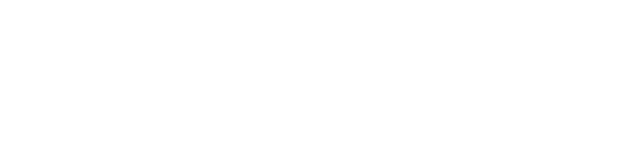
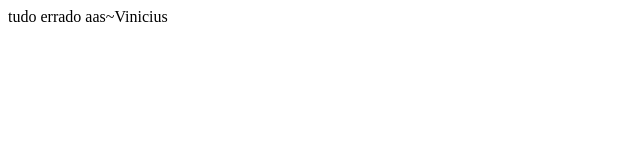
Before and after one commit to Kazaki-Dev0/Boreal-Tolls-Front, a plain HTML site: page beatriz.html in a window 1280 px wide. Shown: the whole page, without its empty margins (0-640 px from the left). Drawn offline with Linux system fonts and the light colour scheme.

Commit message:
Add content to beatriz.html

```diff
--- a/beatriz.html
+++ b/beatriz.html
@@ -6,6 +6,7 @@
     <title>Document</title>
 </head>
 <body>
-
+    tudo errado
+    aas~Vinicius
 </body>
 </html>
```
